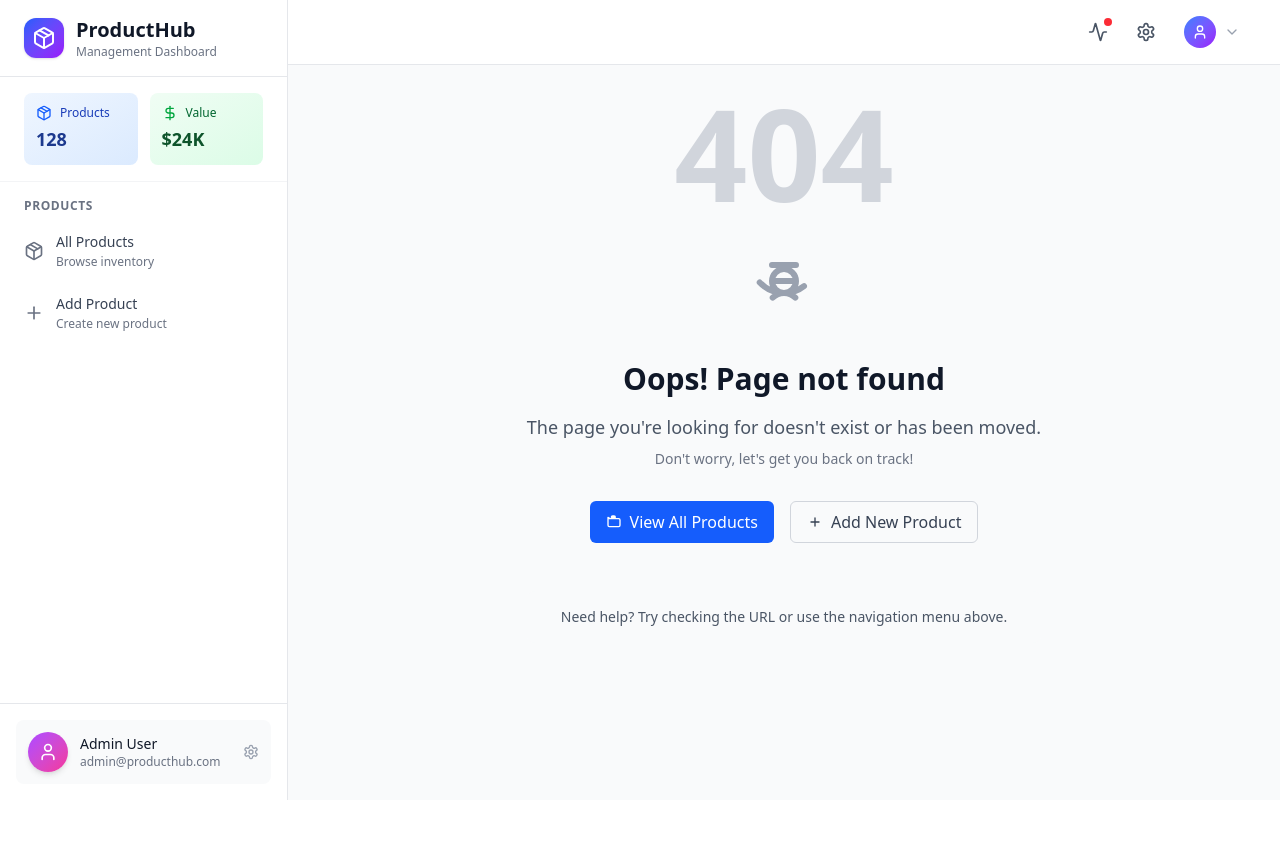
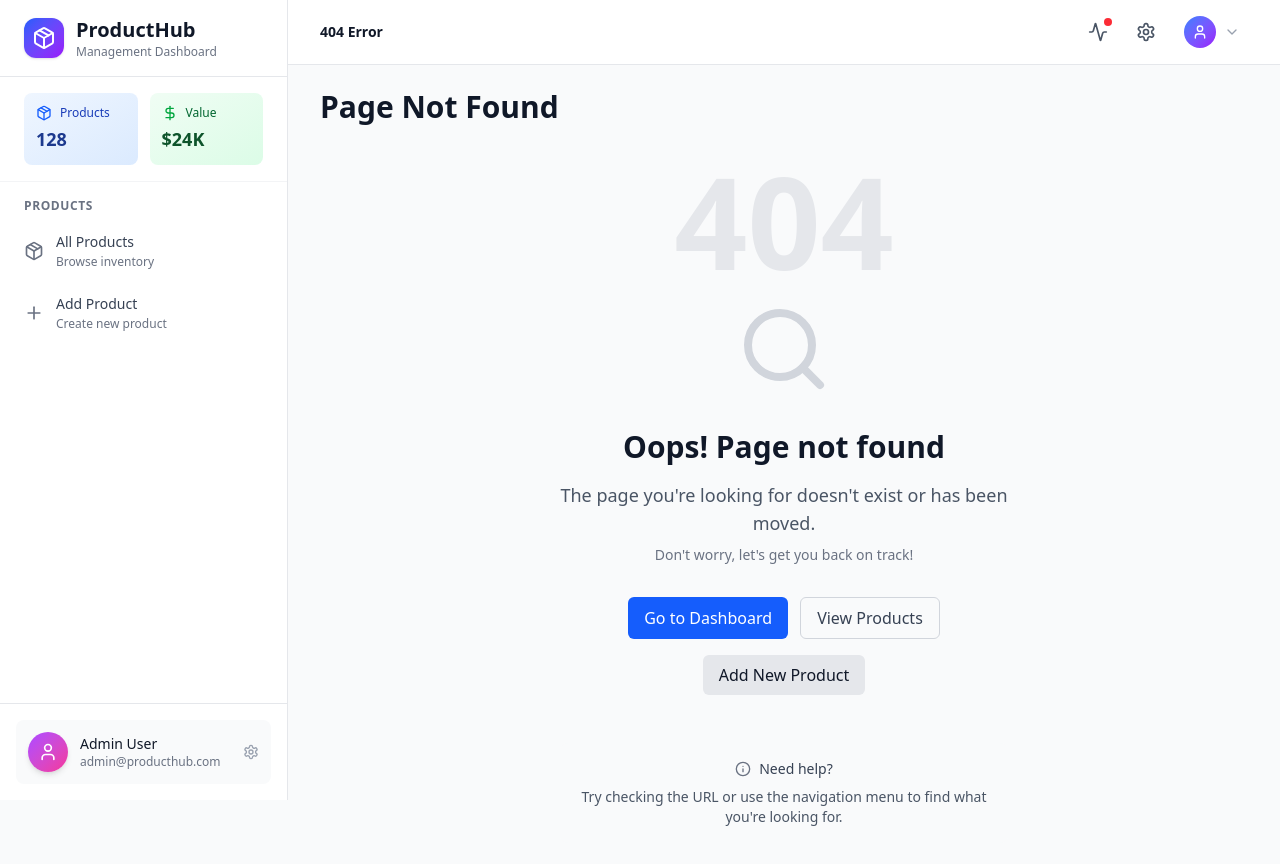
Before and after one commit to zelhajou/product-dashboard, a React (Vite) app: page /not-found in a window 1280 px wide. Shown: the top 864 px of the page. Before the commit the page ends 800 px from the top, so only its background shows below. Built offline with nearby package versions, Linux system fonts and the light colour scheme.

Commit message:
feat: update routing to redirect to dashboard, enhance NotFound page layout, and add product store for state management

```diff
--- a/package.json
+++ b/package.json
@@ -12,6 +12,7 @@
   "dependencies": {
     "@hookform/resolvers": "^5.0.1",
     "@tailwindcss/vite": "^4.1.7",
+    "lucide-react": "^0.511.0",
     "react": "^19.1.0",
     "react-dom": "^19.1.0",
     "react-hook-form": "^7.56.4",
--- a/src/App.tsx
+++ b/src/App.tsx
@@ -1,20 +1,19 @@
+// src/App.tsx - Updated with new dashboard route
 import { BrowserRouter, Routes, Route, Navigate } from 'react-router-dom';
-import ProductList from '@/pages/products/ProductList';
-import ProductDetails from '@/pages/products/ProductDetails';
-import AddProduct from '@/pages/products/AddProduct';
-import NotFound from '@/pages/NotFound';
+import { Dashboard, ProductList, ProductDetails, AddProduct, NotFound } from '@/pages/';
 
 function App() {
   return (
     <BrowserRouter>
       <Routes>
-        {/* Default redirect to products */}
-        <Route path="/" element={<Navigate to="/products" replace />} />
+        {/* Default redirect to dashboard */}
+        <Route path="/" element={<ProductList />} />
 
         {/* Main routes */}
         <Route path="/products" element={<ProductList />} />
         <Route path="/product/:id" element={<ProductDetails />} />
         <Route path="/add-product" element={<AddProduct />} />
+
 
         {/* 404 page for unknown routes */}
         <Route path="/not-found" element={<NotFound />} />
--- /dev/null
+++ b/src/components/product/index.ts
@@ -0,0 +1,4 @@
+export { ProductCard } from './ProductCard';
+export { ProductFilters } from './ProductFilters';
+export { ProductForm } from './ProductForm';
+export { ProductTable } from './ProductTable';
--- a/src/pages/NotFound.tsx
+++ b/src/pages/NotFound.tsx
@@ -1,96 +1,67 @@
+// src/pages/NotFound.tsx - Updated for new layout
 import { Link } from "react-router-dom";
 import { Layout } from "@/components/layout";
 import { Button } from "@/components/ui";
+import { Icons } from "@/components/icons";
 
 export function NotFound() {
   return (
-    <Layout>
+    <Layout
+      title="Page Not Found"
+      breadcrumbs={[{ label: "404 Error" }]}
+    >
       <div className="min-h-[60vh] flex items-center justify-center">
-        <div className="text-center">
-          {/* 404 illustration */}
+        <div className="text-center max-w-md mx-auto">
+          {/* 404 Illustration */}
           <div className="mb-8">
-            <div className="text-9xl font-bold text-gray-300 mb-4">404</div>
-            <div className="w-24 h-24 mx-auto mb-6 text-gray-400">
-              <svg
-                fill="none"
-                stroke="currentColor"
-                viewBox="0 0 24 24"
-                className="w-full h-full"
-              >
-                <path
-                  strokeLinecap="round"
-                  strokeLinejoin="round"
-                  strokeWidth={1.5}
-                  d="M9.172 16.172a4 4 0 015.656 0M9 12h6m-6-4h6m2 5.291A7.962 7.962 0 0112 15c-2.34 0-4.529-1.007-6.071-2.625M15 12a3 3 0 11-6 0 3 3 0 016 0z"
-                />
-              </svg>
+            <div className="text-8xl sm:text-9xl font-bold text-gray-200 mb-4 select-none">
+              404
+            </div>
+            <div className="w-20 h-20 sm:w-24 sm:h-24 mx-auto mb-6 text-gray-300">
+              <Icons.search className="w-full h-full" />
             </div>
           </div>
 
-          {/* Error messaging */}
-          <div className="mb-8">
-            <h1 className="text-3xl font-bold text-gray-900 mb-4">
+          {/* Error Content */}
+          <div className="mb-8 space-y-4">
+            <h1 className="text-2xl sm:text-3xl font-bold text-gray-900">
               Oops! Page not found
             </h1>
-            <p className="text-lg text-gray-600 mb-2">
+            <div className="space-y-2">
+              <p className="text-base sm:text-lg text-gray-600">
                 The page you're looking for doesn't exist or has been moved.
               </p>
               <p className="text-sm text-gray-500">
                 Don't worry, let's get you back on track!
               </p>
             </div>
+          </div>
 
-          {/* Ation buttons */}
-          <div className="flex flex-col sm:flex-row gap-4 justify-center">
-            <Button asChild>
-              <Link to="/products">
-                <svg
-                  className="w-4 h-4"
-                  fill="none"
-                  stroke="currentColor"
-                  viewBox="0 0 24 24"
-                >
-                  <path
-                    strokeLinecap="round"
-                    strokeLinejoin="round"
-                    strokeWidth={2}
-                    d="M3 7v10a2 2 0 002 2h14a2 2 0 002-2V9a2 2 0 00-2-2H5a2 2 0 00-2-2z"
-                  />
-                  <path
-                    strokeLinecap="round"
-                    strokeLinejoin="round"
-                    strokeWidth={2}
-                    d="M8 5a2 2 0 012-2h2a2 2 0 012 2v0H8v0z"
-                  />
-                </svg>
-                View All Products
-              </Link>
+          {/* Action Buttons */}
+          <div className="space-y-4">
+            <div className="flex flex-col sm:flex-row gap-3 justify-center">
+              <Button asChild leftIcon="activity" className="flex-1 sm:flex-none">
+                <Link to="/">Go to Dashboard</Link>
               </Button>
 
-            <Button variant="outline" asChild>
-              <Link to="/add-product">
-                <svg
-                  className="w-4 h-4"
-                  fill="none"
-                  stroke="currentColor"
-                  viewBox="0 0 24 24"
-                >
-                  <path
-                    strokeLinecap="round"
-                    strokeLinejoin="round"
-                    strokeWidth={2}
-                    d="M12 6v6m0 0v6m0-6h6m-6 0H6"
-                  />
-                </svg>
-                Add New Product
-              </Link>
+              <Button variant="outline" asChild leftIcon="product" className="flex-1 sm:flex-none">
+                <Link to="/products">View Products</Link>
               </Button>
             </div>
 
-          {/* Modern help text */}
+            <Button variant="secondary" asChild leftIcon="add" className="w-full sm:w-auto">
+              <Link to="/add-product">Add New Product</Link>
+            </Button>
+          </div>
+
+          {/* Help Section */}
           <div className="mt-12 p-4 bg-gray-50 rounded-lg">
+            <div className="flex items-center justify-center gap-2 mb-2">
+              <Icons.info className="w-4 h-4 text-gray-500" />
+              <p className="text-sm font-medium text-gray-700">Need help?</p>
+            </div>
             <p className="text-sm text-gray-600">
-              Need help? Try checking the URL or use the navigation menu above.
+              Try checking the URL or use the navigation menu to find what you're looking for.
             </p>
           </div>
         </div>
--- a/vite.config.ts
+++ b/vite.config.ts
@@ -13,6 +13,7 @@ export default defineConfig({
       '@': path.resolve(__dirname, './src'),
       '@/components': path.resolve(__dirname, './src/components'),
       '@/pages': path.resolve(__dirname, './src/pages'),
+      '@/hooks': path.resolve(__dirname, './src/hooks'),
       '@/types': path.resolve(__dirname, './src/types'),
       '@/utils': path.resolve(__dirname, './src/utils'),
       '@/store': path.resolve(__dirname, './src/store'),
```
Also changed, not shown: src/store/productStore.ts (added, +202 -0 lines), 2 other files (tests, documents, lock files or other folders). Lines whose indentation alone changed are shown as unchanged.
